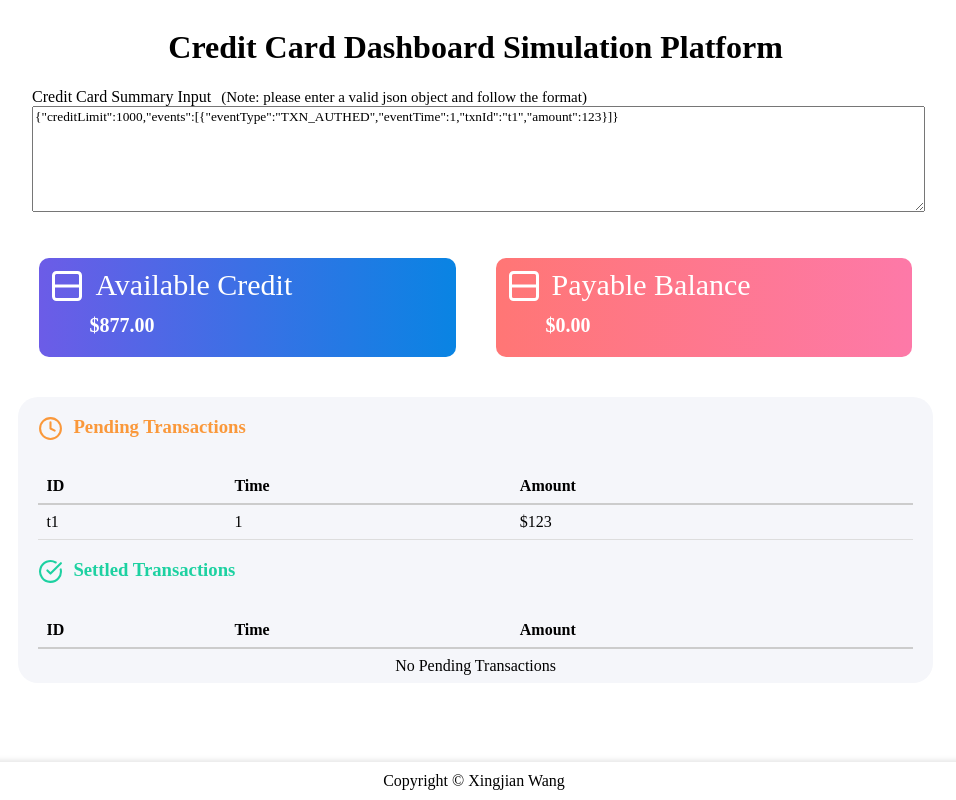
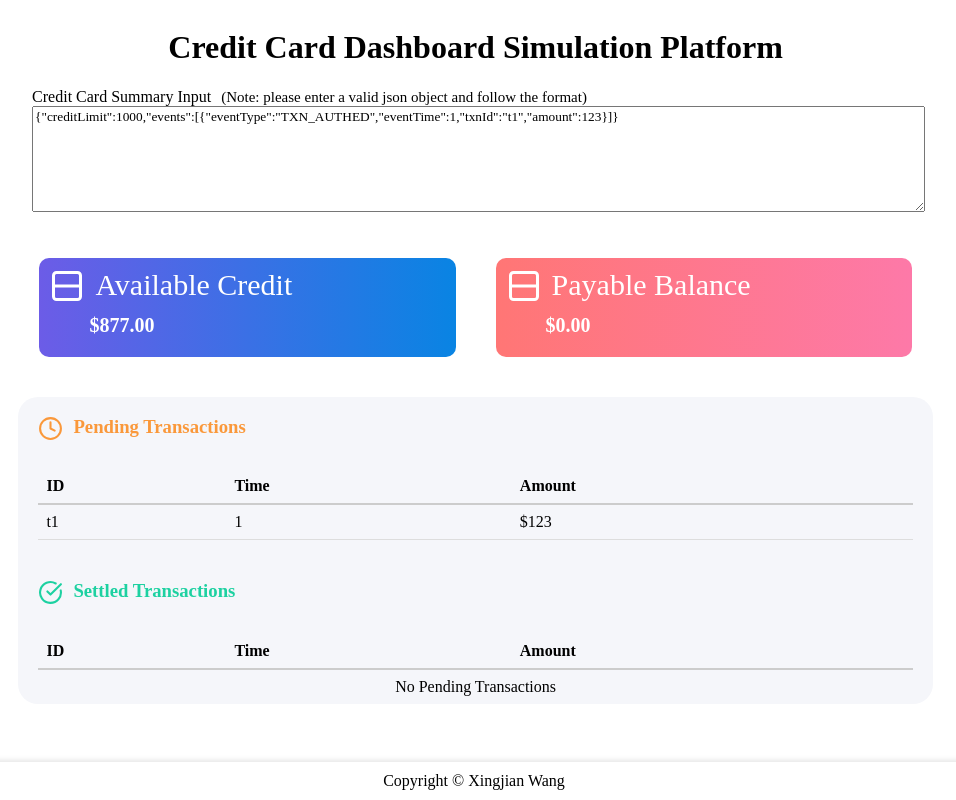
Before and after one commit to illi-507/Pomelo-credit-card, a React (Vite) app: page / in a window 1280 px wide. Shown: the whole page, without its empty margins (166-1122 px from the left). Built offline with nearby package versions, Linux system fonts and the light colour scheme.

Commit message:
feat: fix margin

```diff
--- a/src/App.jsx
+++ b/src/App.jsx
@@ -119,7 +119,7 @@ export default function PomeloDashboard() {
           </tbody>
         </table>
 
-        <h3 style={{ display: "flex", color: "#1dd1a1" }}>
+        <h3 style={{ display: "flex", color: "#1dd1a1", marginTop: "40px" }}>
           <CircleCheckBig size={25} style={{ marginRight: "10px" }} />{" "}
           <div>Settled Transactions</div>
         </h3>
```
